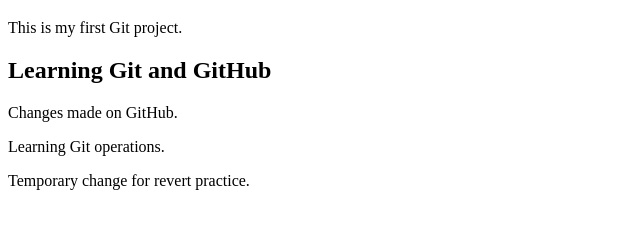
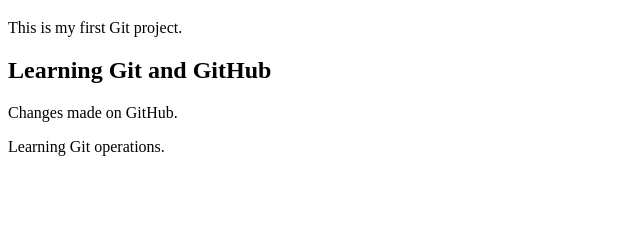
Before and after one commit to jyoshnapothula15/git-practice, a plain HTML site: page index.html in a window 1280 px wide. Shown: the part 61-290 px from the top of the page, without its empty margins (0-640 px from the left). Drawn offline with Linux system fonts and the light colour scheme.

Commit message:
Revert "Temporary commit for revert"
This reverts commit 9f4b20f7fbf8bad8c2344840dbfc16534133b33d.

```diff
--- a/index.html
+++ b/index.html
@@ -10,6 +10,5 @@
     <h2>Learning Git and GitHub</h2>
     <p>Changes made on GitHub.</p>
     <p>Learning Git operations.</p>
-    <p>Temporary change for revert practice.</p>
 </body>
 </html>
```
